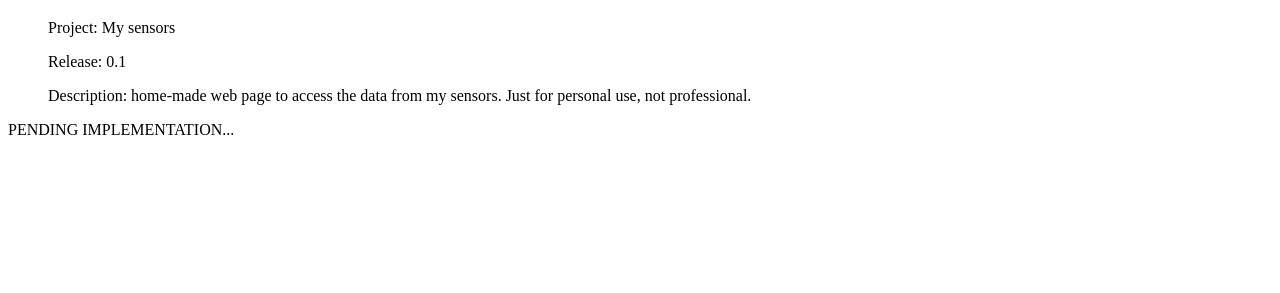
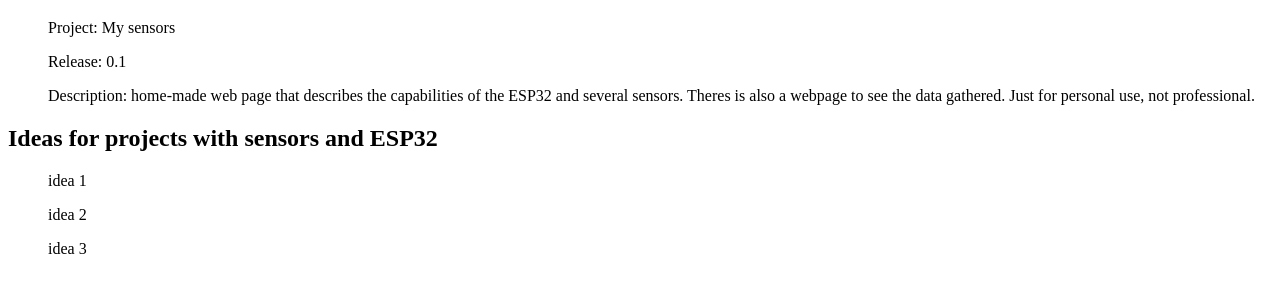
Before and after one commit to carlostechinnovation/sensores, a plain HTML site: page docs/index.html in a window 1280 px wide. Shown: the part 61-354 px from the top of the page. Drawn offline with Linux system fonts and the light colour scheme.

Commit message:
Update index.html

```diff
--- a/docs/index.html
+++ b/docs/index.html
@@ -10,9 +10,18 @@
 <ul>
     <p>Project: My sensors</p>
     <p>Release: 0.1</p>
-    <p>Description: home-made web page to access the data from my sensors. Just for personal use, not professional.</p>
+    <p>Description: home-made web page that describes the capabilities of the ESP32 and several sensors. Theres is also a webpage to see the data gathered. Just for personal use, not professional.</p>
 </ul>
-    PENDING IMPLEMENTATION...
+
+<h2>Ideas for projects with sensors and ESP32</h2>
+<ul>
+    <p>idea 1</p>
+    <p>idea 2</p>
+    <p>idea 3</p>
+</ul>
+
+
+
 </body>
 
 </html>
```
